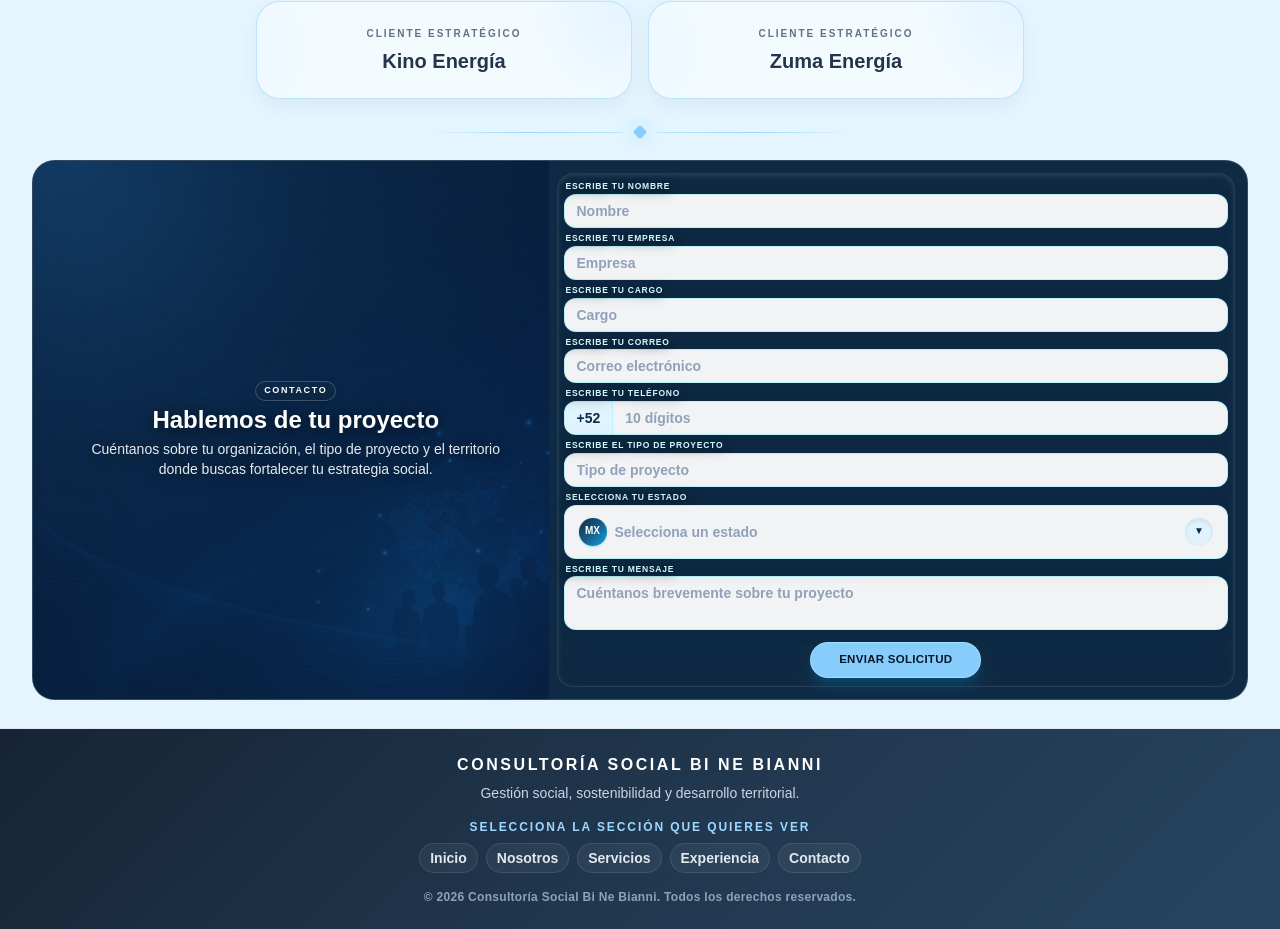
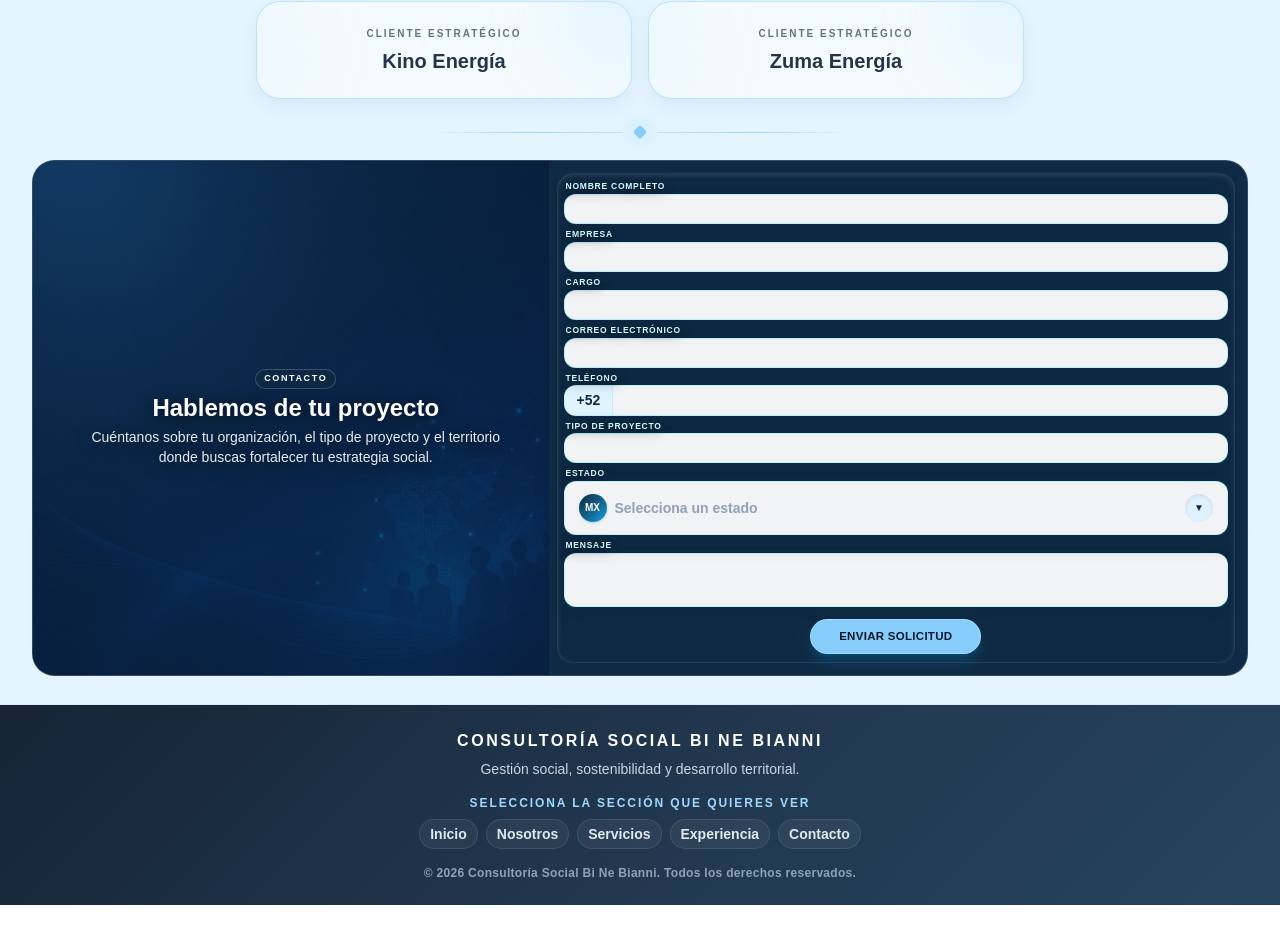
Before and after one commit to Alexisdeveloper7/binebianni, a Next.js app: page / in a window 1280 px wide. Shown: the part 4968-5897 px from the top of the page. After the commit the page ends 5873 px from the top, so only its background shows below. Built offline with nearby package versions, Linux system fonts and the light colour scheme.

Commit message:
Actualiza cambios

```diff
--- a/src/components/Contacto.js
+++ b/src/components/Contacto.js
@@ -19,7 +19,7 @@ const estadoInicial = {
 };
 
 const inputClass =
-  "rounded-lg border border-cyan-300/35 bg-white/95 px-2 py-[3px] text-[12px] font-semibold text-slate-900 shadow-[0_4px_12px_rgba(8,47,73,0.13)] outline-none transition-all duration-300 placeholder:text-slate-400 hover:border-sky-300 hover:bg-white hover:shadow-[0_6px_16px_rgba(14,165,233,0.18)] focus:border-sky-300 focus:bg-white focus:ring-2 focus:ring-sky-300/55 md:rounded-xl md:px-3 md:py-[6px] md:text-sm max-[380px]:px-1.5 max-[380px]:py-[2.5px] max-[380px]:text-[11.5px]";
+  "rounded-lg border border-cyan-300/35 bg-white/95 px-2 py-[4px] text-[16px] leading-[1.15] font-semibold text-slate-900 shadow-[0_4px_12px_rgba(8,47,73,0.13)] outline-none transition-all duration-300 hover:border-sky-300 hover:bg-white hover:shadow-[0_6px_16px_rgba(14,165,233,0.18)] focus:border-sky-300 focus:bg-white focus:ring-2 focus:ring-sky-300/55 md:rounded-xl md:px-3 md:py-[6px] md:text-sm max-[380px]:px-1.5 max-[380px]:py-[3px] max-[380px]:text-[16px]";
 
 const labelClass =
   "pl-0.5 text-[7px] font-black uppercase tracking-[0.07em] text-cyan-100 drop-shadow-[0_2px_6px_rgba(0,0,0,0.85)] md:text-[8.5px] md:tracking-[0.09em] max-[380px]:text-[6.8px]";
@@ -133,7 +133,7 @@ export default function Contacto() {
     <>
       <section
         id="contacto"
-        className="relative isolate -mt-px scroll-mt-20 overflow-hidden bg-[#e4f5ff] px-4 pt- pb-2 sm:px-5 sm:pb-9 md:scroll-mt-24 md:px-8 md:pt-1 md:pb-7 max-[380px]:px-3 max-[380px]:pt-0"
+        className="relative isolate -mt-px scroll-mt-20 overflow-hidden bg-[#e4f5ff] px-4 pt-0 pb-2 sm:px-5 sm:pb-9 md:scroll-mt-24 md:px-8 md:pt-1 md:pb-7 max-[380px]:px-3 max-[380px]:pt-0"
       >
         <div className="relative isolate mx-auto grid w-full max-w-[430px] gap-1 overflow-hidden rounded-[0.85rem] border border-white/15 bg-[#0F2A44] p-1.5 text-white shadow-none sm:max-w-5xl sm:grid-cols-[0.82fr_1.18fr] sm:gap-2 sm:p-2 md:gap-2.5 md:rounded-[1.4rem] md:p-3 lg:max-w-7xl lg:grid-cols-[0.85fr_1.15fr] max-[380px]:gap-1 max-[380px]:p-1.5">
           <img
@@ -166,7 +166,7 @@ export default function Contacto() {
           >
             <div className="grid gap-[1px]">
               <label htmlFor="nombre" className={labelClass}>
-                Escribe tu nombre
+                Nombre completo
               </label>
 
               <input
@@ -174,17 +174,17 @@ export default function Contacto() {
                 name="nombre"
                 value={formulario.nombre}
                 onChange={cambiarCampo}
-                placeholder="Nombre"
                 required
                 maxLength={80}
-                title="Escribe tu nombre"
+                title="Escribe tu nombre completo"
+                autoComplete="name"
                 className={inputClass}
               />
             </div>
 
             <div className="grid gap-[1px]">
               <label htmlFor="empresa" className={labelClass}>
-                Escribe tu empresa
+                Empresa
               </label>
 
               <input
@@ -192,17 +192,17 @@ export default function Contacto() {
                 name="empresa"
                 value={formulario.empresa}
                 onChange={cambiarCampo}
-                placeholder="Empresa"
                 required
                 maxLength={120}
-                title="Escribe tu empresa"
+                title="Escribe el nombre de tu empresa"
+                autoComplete="organization"
                 className={inputClass}
               />
             </div>
 
             <div className="grid gap-[1px]">
               <label htmlFor="cargo" className={labelClass}>
-                Escribe tu cargo
+                Cargo
               </label>
 
               <input
@@ -210,17 +210,17 @@ export default function Contacto() {
                 name="cargo"
                 value={formulario.cargo}
                 onChange={cambiarCampo}
-                placeholder="Cargo"
                 required
                 maxLength={80}
                 title="Escribe tu cargo"
+                autoComplete="organization-title"
                 className={inputClass}
               />
             </div>
 
             <div className="grid gap-[1px]">
               <label htmlFor="correo" className={labelClass}>
-                Escribe tu correo
+                Correo electrónico
               </label>
 
               <input
@@ -229,7 +229,6 @@ export default function Contacto() {
                 name="correo"
                 value={formulario.correo}
                 onChange={cambiarCampo}
-                placeholder="Correo electrónico"
                 required
                 maxLength={120}
                 pattern="^[^\s@]+@[^\s@]+\.[^\s@]{2,}$"
@@ -241,7 +240,7 @@ export default function Contacto() {
 
             <div className="grid gap-[1px]">
               <label htmlFor="telefono" className={labelClass}>
-                Escribe tu teléfono
+                Teléfono
               </label>
 
               <div className="flex overflow-hidden rounded-lg border border-cyan-300/35 bg-white/95 shadow-[0_4px_12px_rgba(8,47,73,0.13)] transition-all duration-300 hover:border-sky-300 hover:bg-white hover:shadow-[0_6px_16px_rgba(14,165,233,0.18)] focus-within:border-sky-300 focus-within:bg-white focus-within:ring-2 focus-within:ring-sky-300/55 md:rounded-xl">
@@ -255,21 +254,20 @@ export default function Contacto() {
                   name="telefono"
                   value={formulario.telefono}
                   onChange={cambiarCampo}
-                  placeholder="10 dígitos"
                   required
                   inputMode="numeric"
                   autoComplete="tel-national"
                   maxLength={10}
                   pattern="[0-9]{10}"
                   title="Escribe exactamente los 10 números después del +52"
-                  className="min-w-0 flex-1 bg-transparent px-2 py-[3px] text-[12px] font-semibold text-slate-900 outline-none placeholder:text-slate-400 md:px-3 md:py-[6px] md:text-sm max-[380px]:px-1.5 max-[380px]:py-[2.5px] max-[380px]:text-[11.5px]"
+                  className="min-w-0 flex-1 bg-transparent px-2 py-[4px] text-[16px] leading-[1.15] font-semibold text-slate-900 outline-none md:px-3 md:py-[6px] md:text-sm max-[380px]:px-1.5 max-[380px]:py-[3px] max-[380px]:text-[16px]"
                 />
               </div>
             </div>
 
             <div className="grid gap-[1px]">
               <label htmlFor="tipoProyecto" className={labelClass}>
-                Escribe el tipo de proyecto
+                Tipo de proyecto
               </label>
 
               <input
@@ -277,7 +275,6 @@ export default function Contacto() {
                 name="tipoProyecto"
                 value={formulario.tipoProyecto}
                 onChange={cambiarCampo}
-                placeholder="Tipo de proyecto"
                 required
                 maxLength={120}
                 title="Escribe el tipo de proyecto"
@@ -287,7 +284,7 @@ export default function Contacto() {
 
             <div className="grid gap-[1px]">
               <label htmlFor="estadoBoton" className={labelClass}>
-                Selecciona tu estado
+                Estado
               </label>
 
               <DropdownEstados
@@ -301,7 +298,7 @@ export default function Contacto() {
 
             <div className="grid gap-[1px]">
               <label htmlFor="mensaje" className={labelClass}>
-                Escribe tu mensaje
+                Mensaje
               </label>
 
               <textarea
@@ -309,7 +306,6 @@ export default function Contacto() {
                 name="mensaje"
                 value={formulario.mensaje}
                 onChange={cambiarCampo}
-                placeholder="Cuéntanos brevemente sobre tu proyecto"
                 required
                 rows={2}
                 maxLength={1000}
```
Also changed, not shown: public/images/principios/pri5.png.
